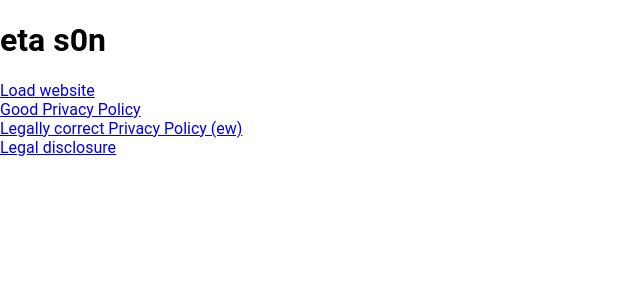
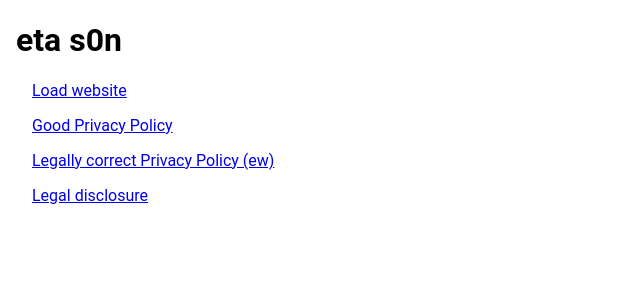
Before and after one commit to adrianbaumgart/abmgrt.dev, a Next.js app: page / in a window 1280 px wide. Shown: the top 300 px of the page, without its empty margins (0-640 px from the left). Built offline with nearby package versions, Linux system fonts and the light colour scheme.

Commit message:
added margin on index.js

```diff
--- a/pages/index.js
+++ b/pages/index.js
@@ -6,20 +6,20 @@ import styles from "../styles/Home.module.scss";
 
 export default function Home() {
 	return (
-		<div>
+		<div className={styles.index}>
 			<h1>eta s0n</h1>
-			<div>
+			<div className={styles.index}>
 				<a href="https://go.abmgrt.dev/hbVgep" target="_blank">
 					Load website
 				</a>
 			</div>
-			<div>
+			<div className={styles.index}>
 				<a href="/privacy">Good Privacy Policy</a>
 			</div>
-			<div>
+			<div className={styles.index}>
 				<a href="/privacy2">Legally correct Privacy Policy (ew)</a>
 			</div>
-			<div>
+			<div className={styles.index}>
 				<a href="/legaldisclosure">Legal disclosure</a>
 			</div>
 		</div>
--- a/styles/Home.module.scss
+++ b/styles/Home.module.scss
@@ -130,3 +130,7 @@
 		flex-direction: column;
 	}
 }
+
+.index {
+	margin: 16px;
+}
```
